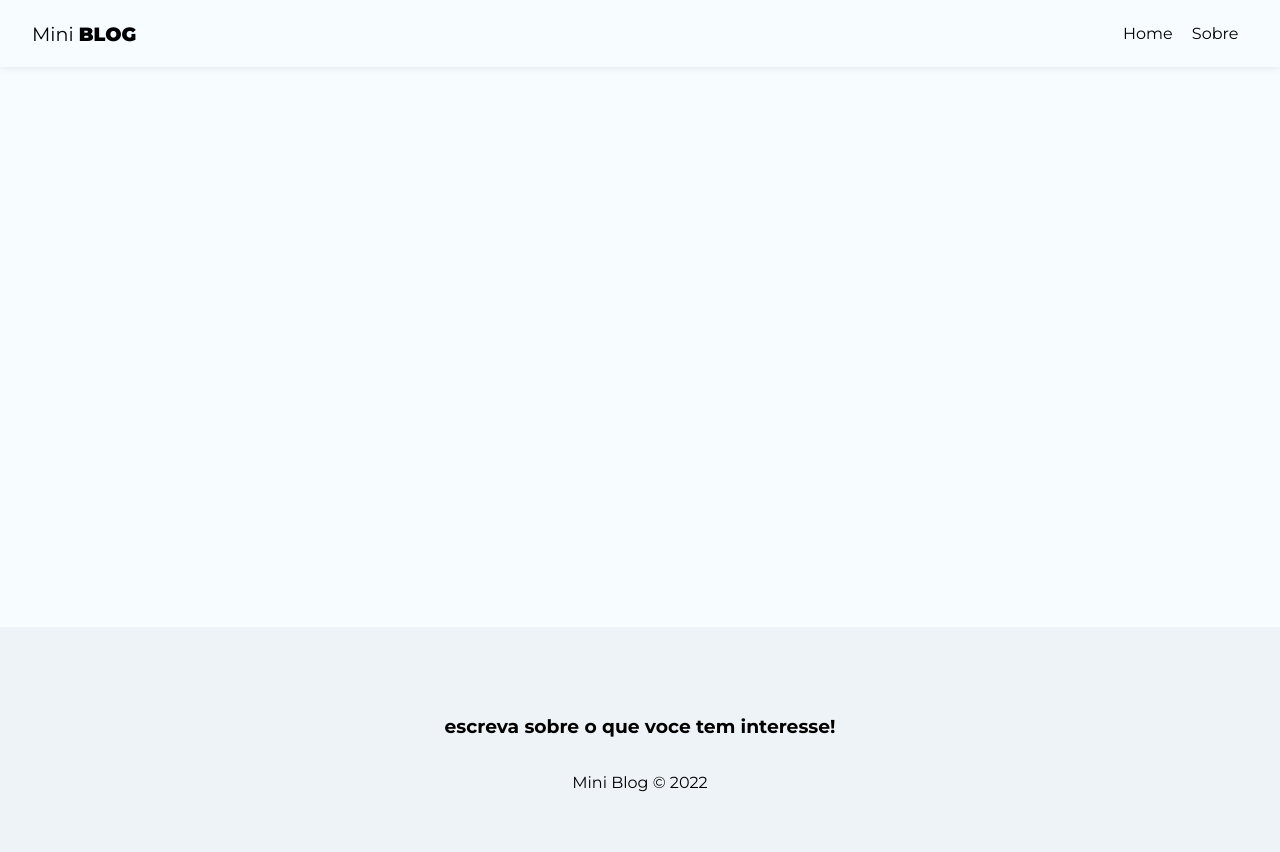
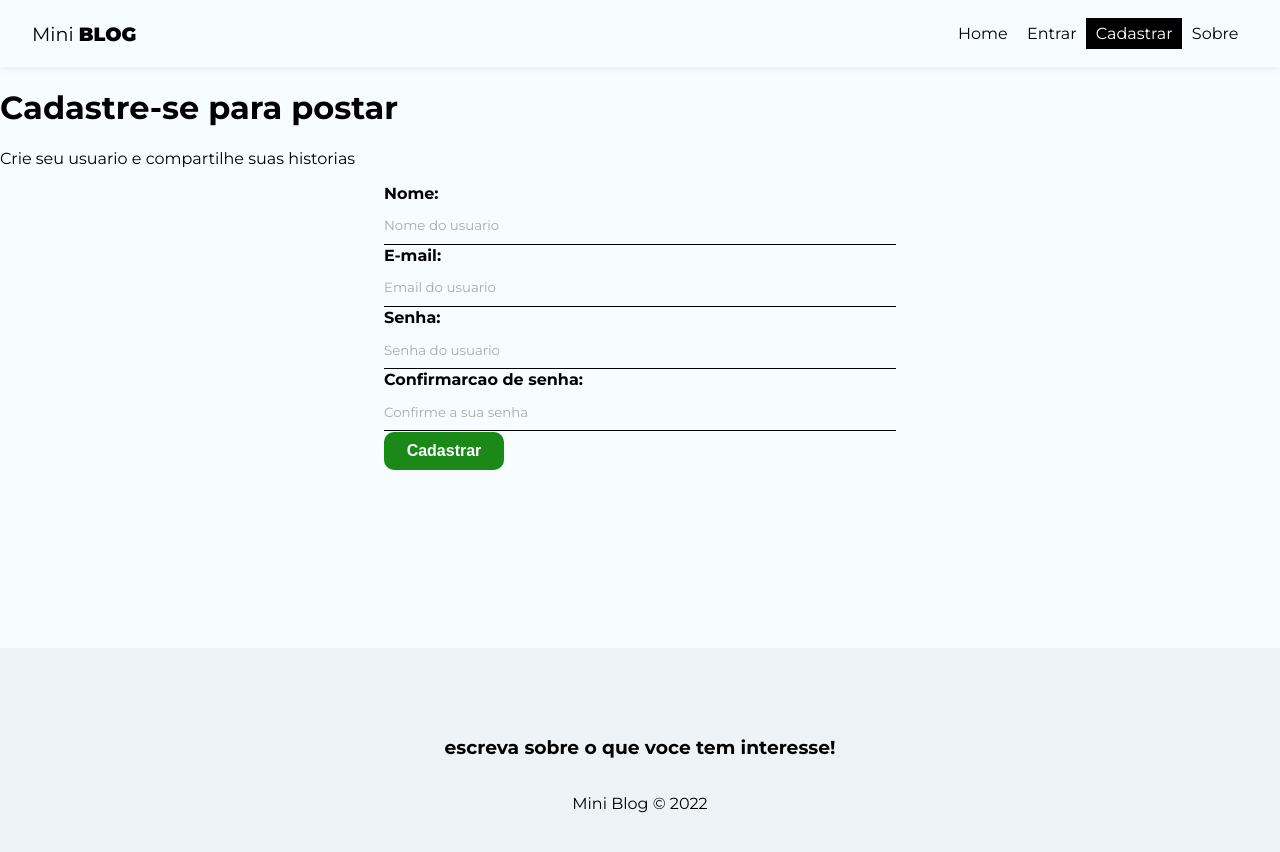
Before and after one commit to matheus-git11/miniblog, a React (Create React App) app: page /register in a window 1280 px wide. Shown: the top 852 px of the page. Built offline with nearby package versions, Linux system fonts and the light colour scheme.

Commit message:
Realizando formulario de cadastro e css

```diff
--- a/src/App.js
+++ b/src/App.js
@@ -1,27 +1,31 @@
 //css
-import './App.css';
+import "./App.css";
 
 //dependencies
-import {BrowserRouter, Routes , Route , Navigate} from 'react-router-dom'
+import { BrowserRouter, Routes, Route, Navigate } from "react-router-dom";
 
 //pages
-import Home from './pages/Home/Home';
-import About from './pages/About/About'
-import Navbar from './components/Navbar';
-import Footer from './components/Footer';
+import Home from "./pages/Home/Home";
+import About from "./pages/About/About";
+import Navbar from "./components/Navbar";
+import Footer from "./components/Footer";
+import Login from "./pages/Login/Login";
+import Register from "./pages/Register/Register";
 
 function App() {
   return (
     <div className="App">
       <BrowserRouter>
-    <Navbar/>
+        <Navbar />
         <div className="container">
           <Routes>
-       <Route path='/' element={<Home/>}/>
-       <Route path='/about' element={<About/>}/>
+            <Route path="/" element={<Home />} />
+            <Route path="/about" element={<About />} />
+            <Route path="/login" element={<Login />} />
+            <Route path="/register" element={<Register />} />
           </Routes>
         </div>
-      <Footer/>
+        <Footer />
       </BrowserRouter>
     </div>
   );
--- a/src/components/Navbar.js
+++ b/src/components/Navbar.js
@@ -14,10 +14,28 @@
             to="/"
             className={({ isActive }) => (isActive ? styles.active : "")}
           >
-
             Home
           </NavLink>
         </li>
+
+        <li>
+          <NavLink
+            to="/login"
+            className={({ isActive }) => (isActive ? styles.active : "")}
+          >
+            Entrar
+          </NavLink>
+        </li>
+
+        <li>
+          <NavLink
+            to="/register"
+            className={({ isActive }) => (isActive ? styles.active : "")}
+          >
+            Cadastrar
+          </NavLink>
+        </li>
+
         <li>
           <NavLink
             to="/about"
--- a/src/index.css
+++ b/src/index.css
@@ -1,33 +1,111 @@
-body{
+body {
   background-color: #f6fcff;
   padding: 0;
   margin: 0;
-    font-family: "Montserrat" , sans-serif;
+  font-family: "Montserrat", sans-serif;
 }
 
 input::placeholder,
-textarea::placeholder{
-    font-family: "Montserrat" , sans-serif;
+textarea::placeholder {
+  font-family: "Montserrat", sans-serif;
+  color: #aaa;
 }
 
 input:focus,
-textarea:focus{
+textarea:focus {
   outline: none;
 }
 
 a,
-nav button{
+nav button {
   text-decoration: none;
-    background-color:transparent ;
+  background-color: transparent;
   border: none;
   color: #000;
-    transition: .4s;
+  transition: 0.4s;
   font-size: 1em;
   cursor: pointer;
-    font-family: "Montserrat" , sans-serif;
+  font-family: "Montserrat", sans-serif;
 }
 
 a:hover,
-nav button:hover{
-    color: #bbb
+nav button:hover {
+  color: #bbb;
 }
+
+form {
+  margin: 0 auto;
+  max-width: 40%;
+}
+
+label {
+  display: flex;
+  flex-direction: column;
+  margin-bottom: 1px;
+}
+
+label span {
+  margin-bottom: 0.3em;
+  font-weight: bold;
+  text-align: left;
+}
+
+input,
+textarea {
+  box-sizing: border-box;
+  border: none;
+  border-bottom: 1px solid;
+  padding: 0.8em 0;
+  background-color: transparent;
+}
+
+.btn{
+    background-color: #1a8918;
+    color: #fff;
+    text-align: center;
+    cursor: pointer;
+    border-radius: 10px;
+    width: 120px;
+    font-weight: bold;
+    border: none;
+    padding: 10px 15px;
+    font-size: 1em;
+}
+
+.btn.btn-dark{
+    background-color: #000;
+    border-radius: 0;
+}
+
+.btn.btn-outline{
+    background-color: transparent;
+    border-radius: 0;
+    color:#000;
+    border: 1px solid #000;
+    padding: 7px 30px;
+}
+
+.btn:hover{
+    background-color: #0f730c;
+    color:#FFF;
+}
+
+.btn.btn-outline{
+    background-color: #000;
+}
+
+.btn.btn-danger:hover{
+    background-color: #dc3545;
+}
+
+button[disabled]{
+    background-color: #AAA;
+}
+
+.container .error{
+    color:#721c24;
+    background-color: #f8d7da;
+    border: 1px solid #f5c6cb;
+    padding: 5px;
+    border-radius: 5px;
+}
--- /dev/null
+++ b/src/pages/Login/Login.js
@@ -0,0 +1,11 @@
+import styles from './Login.module.css'
+
+const Login = () => {
+  return (
+    <div>
+        <h2>Login</h2>
+    </div>
+  )
+}
+
+export default Login
--- /dev/null
+++ b/src/pages/Register/Register.js
@@ -0,0 +1,56 @@
+import styles from "./Register.module.css";
+import { useState, useEffect } from "react";
+
+const Register = () => {
+  return (
+    <div>
+      <h1>Cadastre-se para postar</h1>
+      <p>Crie seu usuario e compartilhe suas historias</p>
+      <form>
+        <label>
+          <span>Nome:</span>
+          <input
+            type="text"
+            name="displayName"
+            required
+            placeholder="Nome do usuario"
+          />
+        </label>
+
+        <label>
+          <span>E-mail:</span>
+          <input
+            type="email"
+            name="email"
+            required
+            placeholder="Email do usuario"
+          />
+        </label>
+
+        <label>
+          <span>Senha:</span>
+          <input
+            type="password"
+            name="password"
+            required
+            placeholder="Senha do usuario"
+          />
+        </label>
+
+        <label>
+          <span>Confirmarcao de senha:</span>
+          <input
+            type="password"
+            name="confirmPassword"
+            required
+            placeholder="Confirme a sua senha"
+          />
+        </label>
+
+        <button className="btn">Cadastrar</button>
+      </form>
+    </div>
+  );
+};
+
+export default Register;
--- /dev/null
+++ b/src/pages/Register/Register.module.css
@@ -0,0 +1,7 @@
+.register {
+  text-align: center;
+}
+
+.register p {
+  color: #aaa;
+}
```
Also changed, not shown: src/pages/Login/Login.module.css (added). Lines whose indentation alone changed are shown as unchanged.
